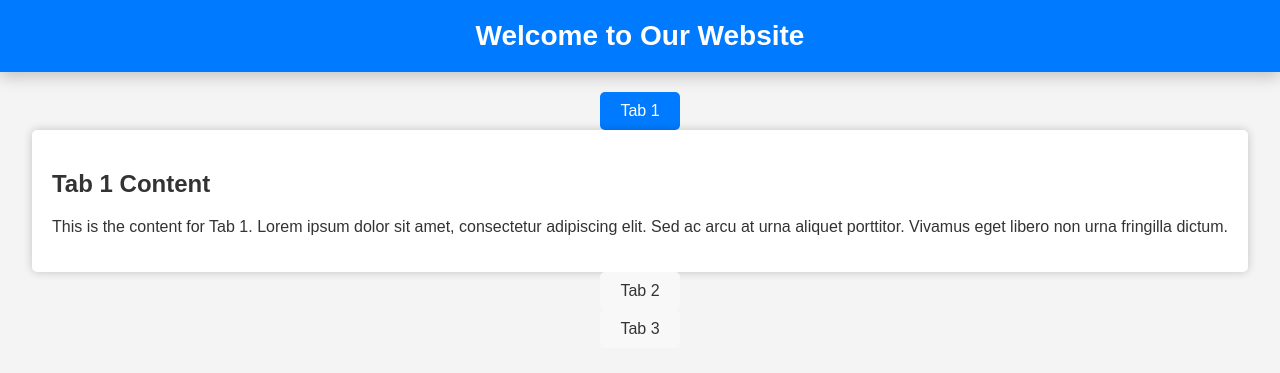
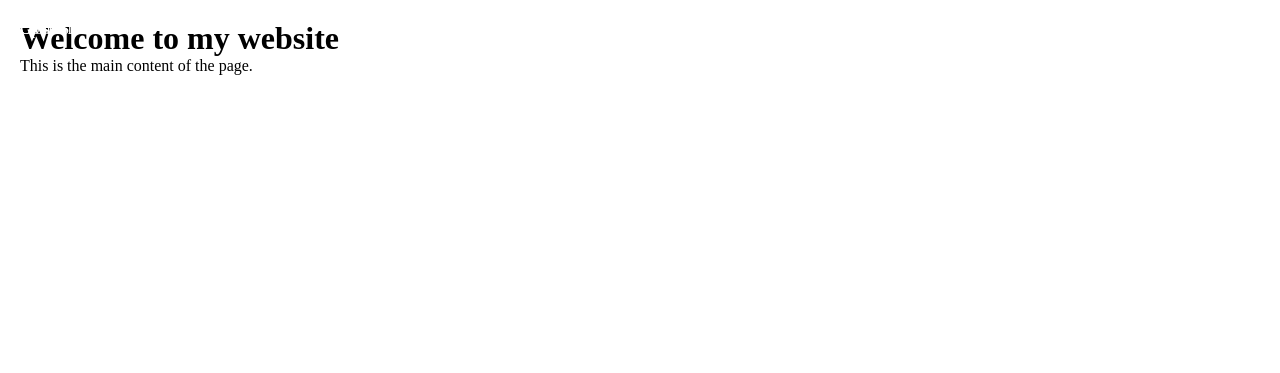
Before and after one commit to jahidhasan1893/Distribution-management-system, a web app: file views/home.html in a window 1280 px wide. Shown: the top 373 px of the page. Run offline with its HTML, style and script files only (its server is not run), Linux system fonts and the light colour scheme.

Commit message:
view modified

```diff
--- a/package.json
+++ b/package.json
@@ -7,5 +7,9 @@
     "test": "echo \"Error: no test specified\" && exit 1"
   },
   "author": "",
-  "license": "ISC"
+  "license": "ISC",
+  "dependencies": {
+    "express": "^4.18.2",
+    "nodemon": "^3.0.1"
+  }
 }
--- /dev/null
+++ b/server.js
@@ -0,0 +1,15 @@
+const express =require('express');
+
+
+const app =express();
+const port=3000;
+
+app.use(express.static('views'));
+
+app.get('/',(req,res)=>{
+    res.sendFile(__dirname+"/views/sign_in.html");
+})
+
+app.listen(port,(req,res)=>{
+    console.log(`listening at port number ${port}`);
+})
--- a/views/home.html
+++ b/views/home.html
@@ -1,37 +1,101 @@
 <!DOCTYPE html>
-<html lang="en">
+<html>
 <head>
-    <meta charset="UTF-8">
-    <meta name="viewport" content="width=device-width, initial-scale=1.0">
-    <title>Homepage with Tabs</title>
-    <link rel="stylesheet" href="home_style.css">
+    <title>Simple Sidebar</title>
+    <style>
+        /* Basic Reset */
+        body, h1, h2, p, ul, li {
+            margin: 0;
+            padding: 0;
+        }
+
+        /* Sidebar Styles */
+        .sidebar {
+            width: 250px;
+            height: 100%;
+            background-color: #333;
+            position: fixed;
+            top: 0;
+            left: -250px; /* Hide the sidebar by default */
+            transition: left 0.3s;
+        }
+
+        .sidebar.show {
+            left: 0; /* Show the sidebar when it's active */
+        }
+
+        .sidebar .logo {
+            padding: 20px;
+            text-align: center;
+        }
+
+        .sidebar ul {
+            list-style: none;
+            padding: 20px;
+        }
+
+        .sidebar ul li {
+            margin-bottom: 10px;
+        }
+
+        .sidebar ul li a {
+            color: #fff;
+            text-decoration: none;
+        }
+
+        /* Content Styles */
+        .content {
+            margin-left: 0; /* Initialize content margin to 0 */
+            padding: 20px;
+        }
+
+        /* Sidebar Toggle Styles */
+        .sidebar-toggle {
+            position: absolute;
+            top: 20px;
+            left: 20px;
+            cursor: pointer;
+            color: #fff;
+        }
+    </style>
 </head>
 <body>
-    <header>
-        <h1>Welcome to Our Website</h1>
-    </header>
+    <div class="sidebar">
+        <div class="logo">
+            <h1>My Sidebar</h1>
+        </div>
+        <ul>
+            <li><a href="#">Home</a></li>
+            <li><a href="#">About</a></li>
+            <li><a href="#">Services</a></li>
+            <li><a href="#">Contact</a></li>
+        </ul>
+    </div>
+    <div class="content">
+        <h1>Welcome to my website</h1>
+        <p>This is the main content of the page.</p>
+    </div>
 
-    <main>
-        <input type="radio" name="tabs" id="tab1" class="tab-input" checked>
-        <label for="tab1" class="tab-label">Tab 1</label>
-        <div class="tab-content">
-            <h2>Tab 1 Content</h2>
-            <p>This is the content for Tab 1. Lorem ipsum dolor sit amet, consectetur adipiscing elit. Sed ac arcu at urna aliquet porttitor. Vivamus eget libero non urna fringilla dictum.</p>
-        </div>
+    <!-- Sidebar Toggle Buttons -->
+    <div class="sidebar-toggle open-sidebar">Open Sidebar</div>
+    <div class="sidebar-toggle close-sidebar">Close Sidebar</div>
 
-        <input type="radio" name="tabs" id="tab2" class="tab-input">
-        <label for="tab2" class="tab-label">Tab 2</label>
-        <div class="tab-content">
-            <h2>Tab 2 Content</h2>
-            <p>This is the content for Tab 2. Nullam vel eros nec nulla tristique convallis. Maecenas pharetra sapien eu eros malesuada, eu ultrices purus venenatis.</p>
-        </div>
+    <script>
+        // JavaScript to toggle the sidebar
+        const sidebar = document.querySelector('.sidebar');
+        const content = document.querySelector('.content');
+        const openSidebarBtn = document.querySelector('.open-sidebar');
+        const closeSidebarBtn = document.querySelector('.close-sidebar');
 
-        <input type="radio" name="tabs" id="tab3" class="tab-input">
-        <label for="tab3" class="tab-label">Tab 3</label>
-        <div class="tab-content">
-            <h2>Tab 3 Content</h2>
-            <p>This is the content for Tab 3. In hac habitasse platea dictumst. Sed eget justo in nunc tincidunt condimentum. Vivamus non ex at felis cursus placerat.</p>
-        </div>
-    </main>
+        openSidebarBtn.addEventListener('click', () => {
+            sidebar.classList.add('show');
+            content.style.marginLeft = '250px'; // Adjust this value to match the sidebar width
+        });
+
+        closeSidebarBtn.addEventListener('click', () => {
+            sidebar.classList.remove('show');
+            content.style.marginLeft = '0';
+        });
+    </script>
 </body>
 </html>
--- a/views/home_style.css
+++ b/views/home_style.css
@@ -1,61 +1,36 @@
-/* Reset some default styles */
-body {
-    font-family: Arial, sans-serif;
-    margin: 0;
-    padding: 0;
-    background-color: #f4f4f4;
-    color: #333;
+*{
+  margin: 0;
+  padding: 0;
+  list-style: none;
+  text-decoration: none;
 }
 
-header {
-    background-color: #007bff;
-    color: #fff;
-    text-align: center;
-    padding: 20px 0;
-    box-shadow: 0px 5px 15px rgba(0, 0, 0, 0.2);
+.side-bar{
+  background-color: burlywood;
+  width:15%;
+  height: 100vh;
+  padding-top: 150px;
+  padding-left: 100px;
 }
 
-header h1 {
-    margin: 0;
-    font-size: 28px;
+p{
+  font-family: sans-serif;
+  font-size: large;
+  font-weight: 500;
 }
 
-main {
-    display: flex;
-    flex-direction: column;
-    align-items: center;
-    padding: 20px;
+.side-bar ul {
+  padding: 0;
+  list-style: none;
+  display: flex;
+  flex-direction: column;
+  gap: 25px;
+  height: 100%;
+
 }
 
-.tab-input {
-    display: none;
+li{
+  display: flex;
+  flex-direction: row;
+  gap: 20px;
 }
-
-.tab-label {
-    cursor: pointer;
-    padding: 10px 20px;
-    border-radius: 5px;
-    background-color: #f8f8f8;
-    transition: background-color 0.3s ease;
-}
-
-.tab-label:hover {
-    background-color: #ddd;
-}
-
-.tab-input:checked + .tab-label {
-    background-color: #007bff;
-    color: #fff;
-}
-
-.tab-content {
-    display: none;
-    padding: 20px;
-    background-color: #fff;
-    border-radius: 5px;
-    box-shadow: 0px 0px 10px rgba(0, 0, 0, 0.2);
-}
-
-.tab-input:checked + .tab-label + .tab-content {
-    display: block;
-}
--- a/views/sign_in.html
+++ b/views/sign_in.html
@@ -3,7 +3,7 @@
 <head>
     <meta charset="UTF-8">
     <meta name="viewport" content="width=device-width, initial-scale=1.0">
-    <title>Sign In - Your Business App</title>
+    <title>Sign In - Distribution managment system</title>
 	<link href='https://unpkg.com/boxicons@2.1.4/css/boxicons.min.css' rel='stylesheet'>
     <link rel="stylesheet" href="styles.css">
 </head>
```
Also changed, not shown: views/sign_up.html (+14 -2 lines), views/styles.css (+4 -4 lines), views/images/bg.jpg, 1 other file.
